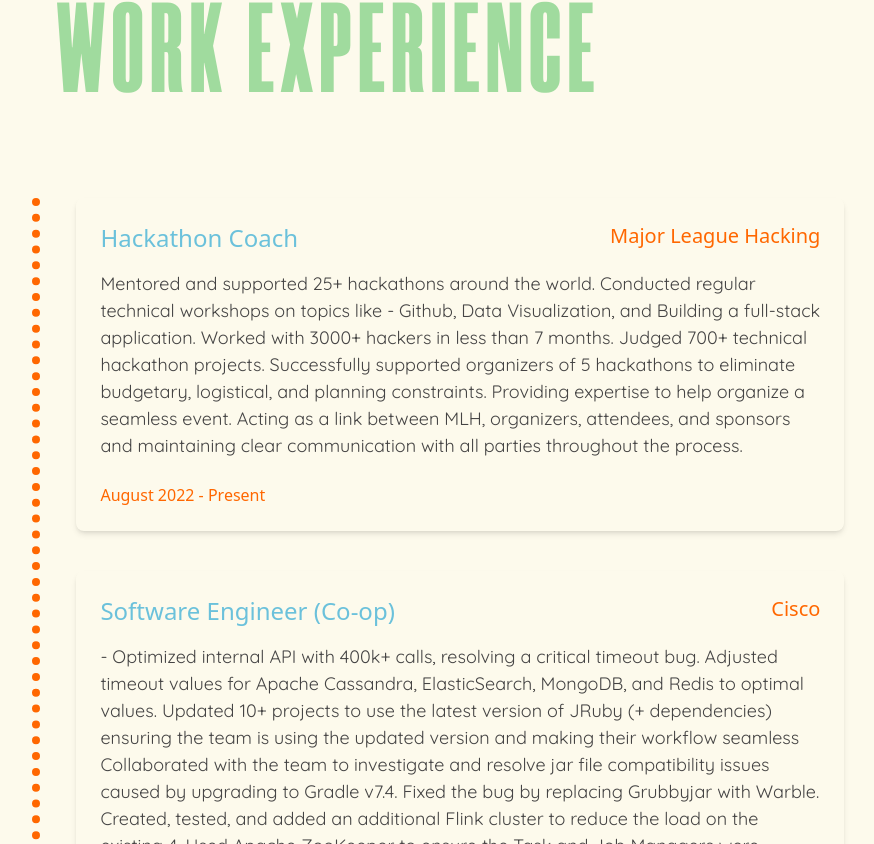
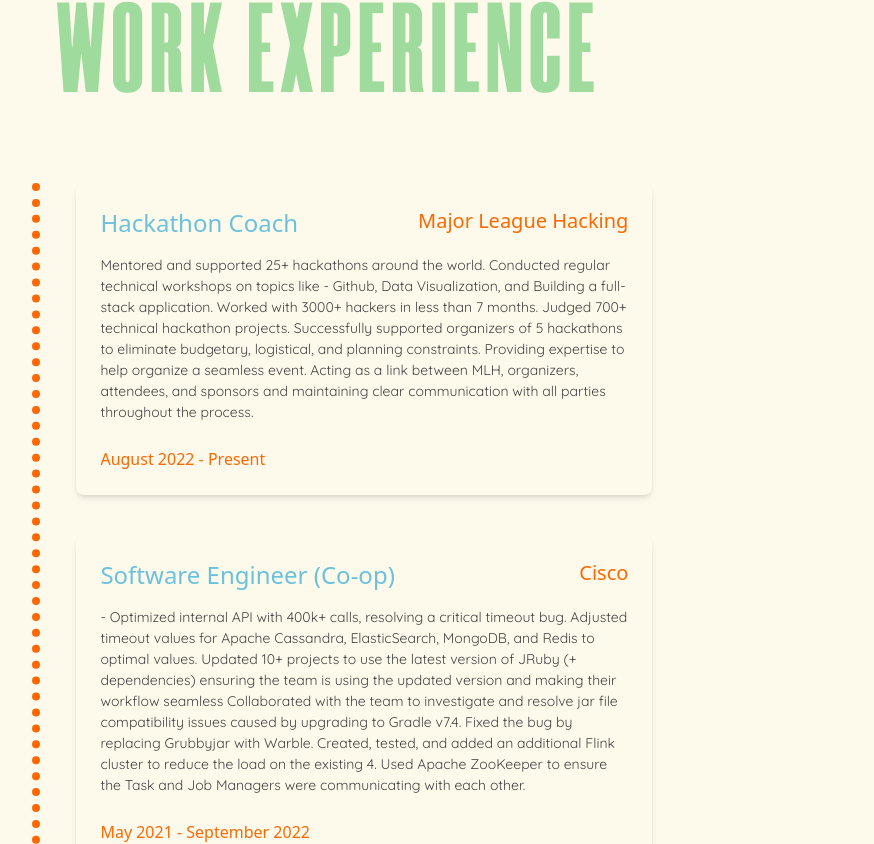
Before and after one commit to shreyasichauhan19/ShreyasiChauhan, a React (Vite) app: page / in a window 1280 px wide. Shown: the part 1596-2440 px from the top of the page, without its empty margins (70-944 px from the left). Built offline with nearby package versions, Linux system fonts and the light colour scheme; a web font is replaced by a local one.

Commit message:
fontsize changed

```diff
--- a/src/Components/WorkExperienceCards.jsx
+++ b/src/Components/WorkExperienceCards.jsx
@@ -15,7 +15,7 @@
             {/* SVG path here */}
           </svg>
         </div>
-        <div className="mb-10 ml-6 block max-w-3xl rounded-lg bg-neutral-50 p-6 shadow-md shadow-black/5 dark:bg-neutral-700 dark:shadow-black/10">
+        <div className="mb-10 ml-6 block max-w-xl rounded-lg bg-neutral-50 p-6 shadow-md shadow-black/5 dark:bg-neutral-700 dark:shadow-black/10">
           <div className="mb-4 flex justify-between">
             <a
               className="text-2xl text-primary-700 transition duration-150 ease-in-out hover:text-info-600 focus:text-info-600 active:text-info-700"
@@ -31,7 +31,7 @@
           </div>
           <p className="mb-6 text-grayscale-300"  style={{
                 fontFamily: "Quicksand",
-                fontSize: "18px",
+                fontSize: "14px",
                 fontWeight: "400",
               }}>{description}</p>
           <a
```
